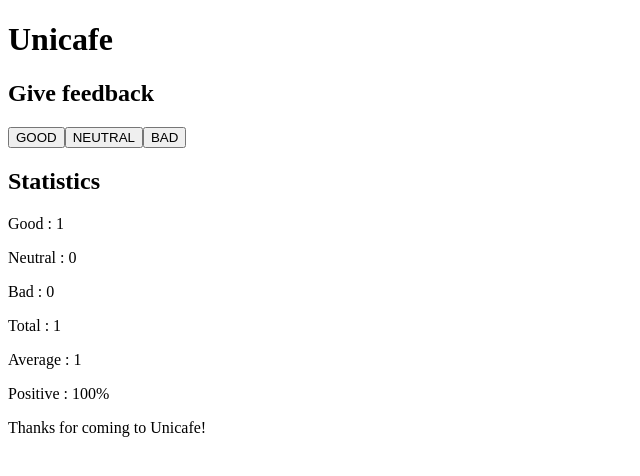
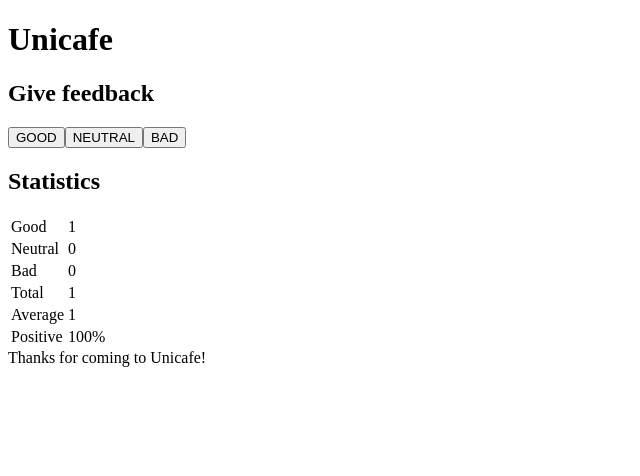
Before and after one commit to benjaminrae/Full-Stack-Open-2022, a React (Create React App) app in the folder part1/unicafe/: page / in a window 1280 px wide. Both pictures are taken after a click on the button "GOOD". Shown: the top 476 px of the page, without its empty margins (0-640 px from the left). Built offline with nearby package versions, Linux system fonts and the light colour scheme.

Commit message:
Finish exercise 1.11

```diff
--- a/part1/unicafe/src/App.js
+++ b/part1/unicafe/src/App.js
@@ -15,9 +15,10 @@
 const StatisticLine = (props) => {
     console.log(props, "here");
     return (
-        <p>
-            {props.text} : {props.counter}
-        </p>
+        <tr>
+            <td>{props.text}</td>
+            <td>{props.counter}</td>
+        </tr>
     );
 };
 
@@ -25,7 +26,7 @@
     const { good, neutral, bad, total, average, percent } = props.statistics;
     if (total) {
         return (
-            <div>
+            <table>
                 <StatisticLine counter={good} text="Good" />
                 <StatisticLine counter={neutral} text="Neutral" />
                 <StatisticLine counter={bad} text="Bad" />
@@ -35,7 +36,7 @@
                     counter={percent ? percent + "%" : 0 + "%"}
                     text="Positive"
                 />
-            </div>
+            </table>
         );
     }
     return (
```
